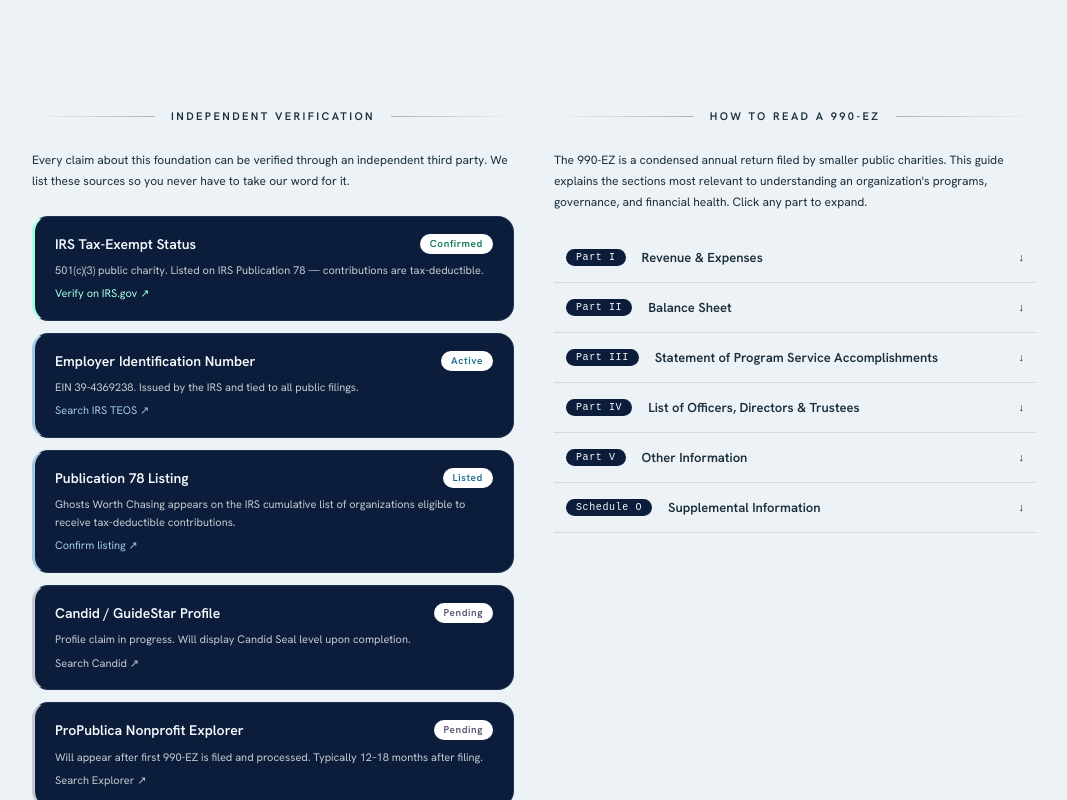
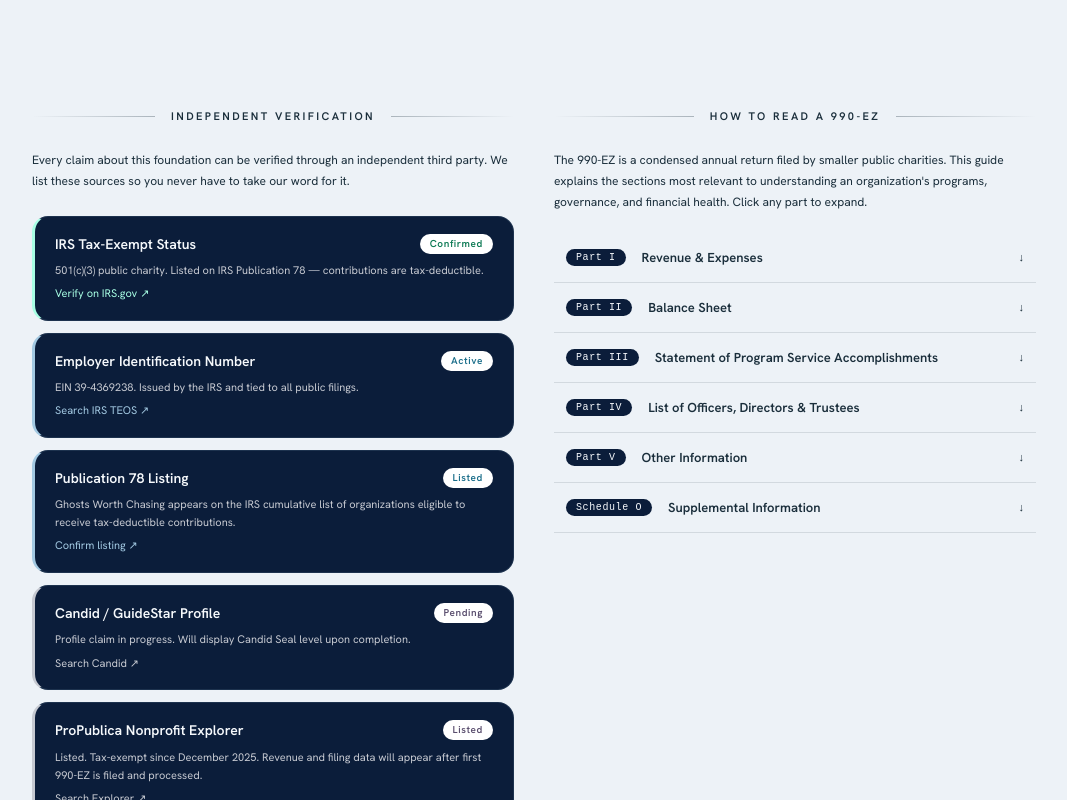
Before and after one commit to Roco41589/ghosts-worth-chasing-site, a Next.js app in the folder ghosts-redesign/: page /transparency/documents in a window 1280 px wide. Shown: the part 2652-3452 px from the top of the page, without its empty margins (106-1173 px from the left). Built offline with nearby package versions, Linux system fonts and the light colour scheme.

Commit message:
Update page.tsx

```diff
--- a/ghosts-redesign/app/transparency/documents/page.tsx
+++ b/ghosts-redesign/app/transparency/documents/page.tsx
@@ -83,7 +83,7 @@ const DOCUMENTS: GWCDocument[] = [
     id: "DOC-003", title: "IRS Determination Letter", type: ["Formation", "Tax Exemption"],
     description: "Official IRS letter confirming 501(c)(3) status. This document is the legal basis for the foundation's tax-exempt operations and donors' ability to deduct contributions.",
     year: "2025 or 2026", filedDate: null, postedDate: null,
-    status: "Pending", statusNote: "Awaiting physical IRS determination letter — status confirmed via IRS EO Search and Candid listing.",
+    status: "Pending", statusNote: "Tax-exempt status effective December 2025 per IRS records and ProPublica. Physical determination letter in transit.",
     mandatory: true, fileUrl: null, fileSize: null,
   },
   {
@@ -214,7 +214,7 @@ const GUIDE_SECTIONS: GuideSection[] = [
 ];
 
 const THIRD_PARTY_SOURCES: ThirdPartySource[] = [
-  { name: "ProPublica Nonprofit Explorer",      url: "https://projects.propublica.org/nonprofits", desc: "Free searchable database of 990s. Typically lags filing by 12–18 months.", delay: "12–18 months after filing" },
+  { name: "ProPublica Nonprofit Explorer",      url: "https://projects.propublica.org/nonprofits/organizations/394369238", desc: "Free searchable database of 990s. Typically lags filing by 12–18 months.", delay: "12–18 months after filing" },
   { name: "Candid / GuideStar",                 url: "https://www.guidestar.org/profile/39-4369238",                         desc: "Sector's primary funder research database. Includes 990s and self-reported data.", delay: "Variable — we update our profile directly" },
   { name: "IRS Tax Exempt Organization Search", url: "https://apps.irs.gov/app/eos",               desc: "Official IRS tool confirming our tax-exempt status and filing history.", delay: "Near real-time after determination" },
 ];
@@ -518,9 +518,9 @@ export default function ReadingRoom() {
                 },
                 {
                   label:    "ProPublica Nonprofit Explorer",
-                  status:   "Pending",
-                  detail:   "Will appear after first 990-EZ is filed and processed. Typically 12–18 months after filing.",
-                  url:      "https://projects.propublica.org/nonprofits",
+                  status:   "Listed",
+                  detail:   "Listed. Tax-exempt since December 2025. Revenue and filing data will appear after first 990-EZ is filed and processed.",
+                  url:      "https://projects.propublica.org/nonprofits/organizations/394369238",
                   urlLabel: "Search Explorer",
                   color:    C.orchid,
                   darkColor:"#5A4E6E",
```
